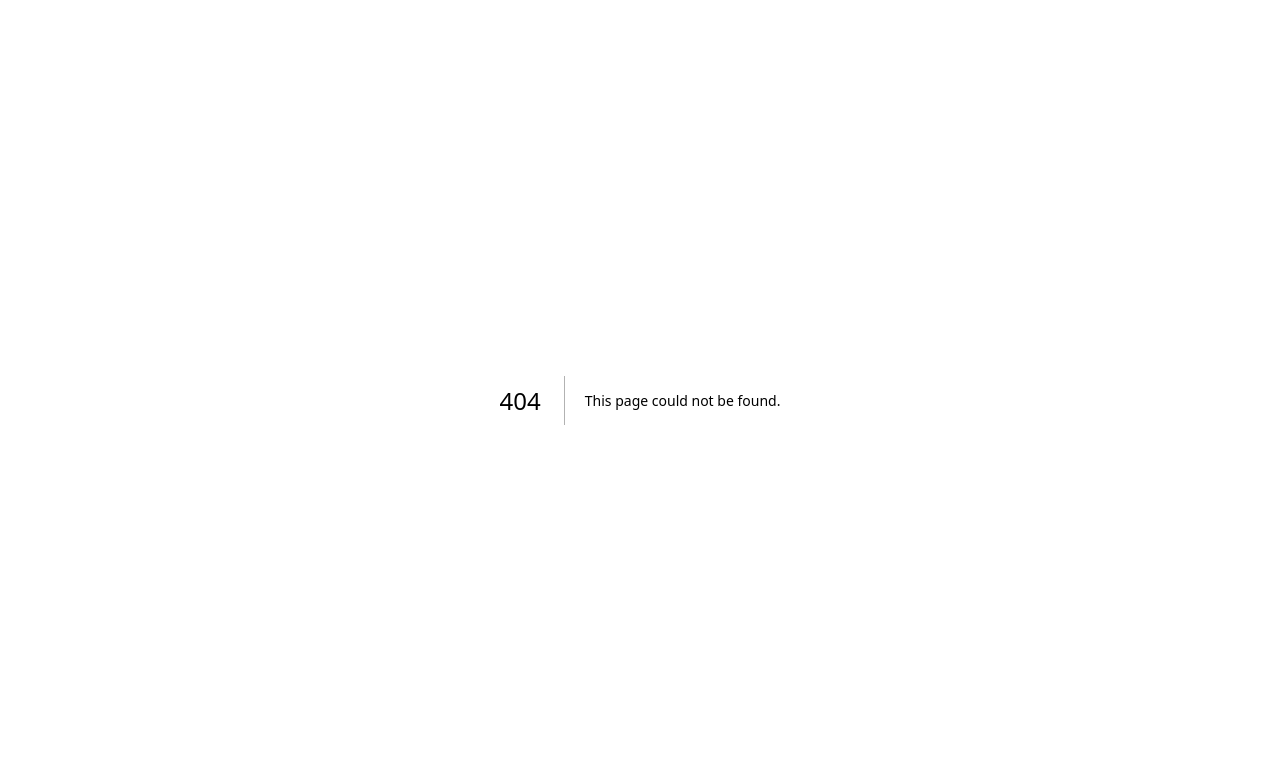
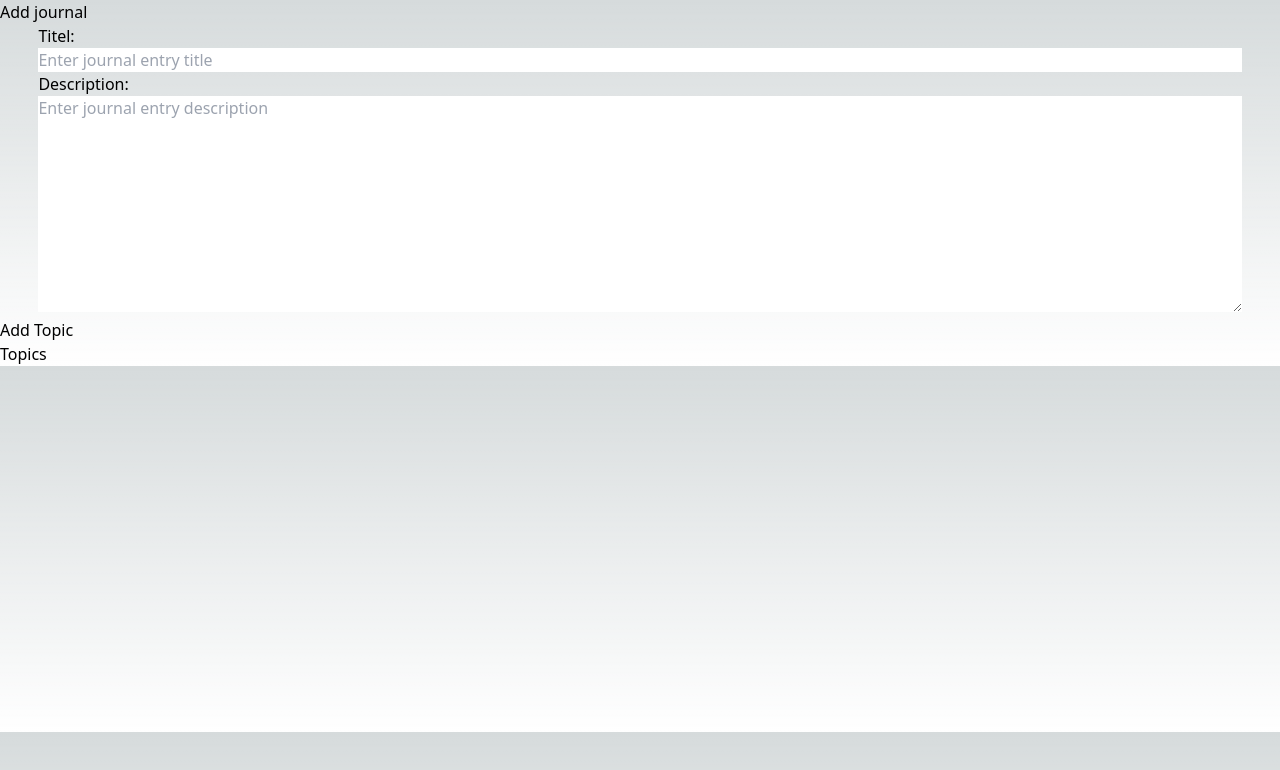
Before and after one commit to alexanderaspman/web-journal-app, a Next.js app: page /add in a window 1280 px wide. Before the commit this address had no page. Shown: the top 770 px of the page. Built offline with nearby package versions, Linux system fonts and the light colour scheme.

Commit message:
fix: input/
plugin stoped working.
made new one

```diff
--- a/mock-server/data.json
+++ b/mock-server/data.json
@@ -5,8 +5,8 @@
         "context": "Fortuna screen",
         "id": 1
        } , {
-        "entryTitle": "/fortuna-screen",
-        "context": "Fortuna screen",
+        "entryTitle": "Nocturnal Animals",
+        "context": "Lorem Ipsum is simply dummy text of the printing and typesetting industry. Lorem Ipsum has been the industry's standard dummy text ever since the 1500s, when an unknown printer took a galley of type and scrambled it to make a type specimen book. It has survived not only five centuries, but also the leap into electronic typesetting, remaining essentially unchanged. It was popularised in the 1960s with the release of Letraset sheets containing Lorem Ipsum passages, and more recently with desktop publishing software like Aldus PageMaker including versions of Lorem Ipsum.",
         "id": 2
       } , {
         "entryTitle": "/fortuna-screen",
--- a/pages/add-entry/index.tsx
+++ b/pages/add-entry/index.tsx
@@ -67,7 +67,7 @@ console.log("Submit data",data);
             <input {...register(`topic.${renderCount}.entryTitle`,{required:true})}
 
             placeholder="Enter title"
-            />
+            /><br/>
               <input {...register(`topic.${renderCount}.context`,{required:true})}
               placeholder="Enter your journal entry"
               />
--- /dev/null
+++ b/pages/add/index.tsx
@@ -0,0 +1,71 @@
+import React, { useState } from 'react';
+
+interface Topic {
+  id: number;
+  entryTitel: string;
+  context: string;
+}
+
+const JournalForm  = () => {
+  const [title, setTitle] = useState<string>('');
+  const [description, setDescription] = useState<string>('');
+  const [topics, setTopics] = useState<Topic[]>([]);
+
+  const handleTitleChange = (event: React.ChangeEvent<HTMLInputElement>) => {
+    setTitle(event.target.value);
+  };
+
+  const handleDescriptionChange = (event: any) => {
+    setDescription(event.target.value);
+  };
+
+  const handleAddTopic = () => {
+    const newTopic: Topic = {
+      id: topics.length + 1,
+      entryTitel: title,
+      context: description
+    };
+    setTopics([...topics, newTopic]);
+    setTitle('');
+    setDescription('');
+  };
+
+  return (
+    <div>
+      <h2>Add journal</h2>
+      <div style={{padding:"0 3%"}}>
+        <label>
+           Titel:
+          <input type="text" value={title} onChange={handleTitleChange}   style={{color:"black",width:"100%"}}      placeholder='Enter journal entry title'
+/>
+        </label>
+      </div>
+      <div style={{padding:"0 3%"}}>
+        <label>
+          Description:
+          <textarea
+           style={{color:"black",width:"100%"}}
+        rows={9}
+        cols={45}
+        value={description}
+        maxLength={500}
+        placeholder='Enter journal entry description'
+        onChange={handleDescriptionChange}
+      />
+
+        </label>
+      </div>
+      <button onClick={handleAddTopic}>Add Topic</button>
+      <h2>Topics</h2>
+      <ul>
+        {topics.map(topic => (
+          <li key={topic.id}>
+            <strong>{topic.entryTitel}</strong>: {topic.context}
+          </li>
+        ))}
+      </ul>
+    </div>
+  );
+};
+
+export default JournalForm;
--- a/pages/home/[id].tsx
+++ b/pages/home/[id].tsx
@@ -45,27 +45,24 @@ export async function getServerSideProps(context:any) {
     const response = useState<any>( paragraphs)
 const title = paragraphs.entryTitle
 const context = paragraphs.context
+const id = paragraphs.id
     console.log(paragraphs)
     console.log("data")
     return (
       <div>
-      <main>
-     <div className={styles.hero_img }></div>
-      <div className={styles.container}>
-        <div className={"row-80"}>
-          <section>
-            <h1>{title}</h1>
+      <main >
+        <button>back</button>
+      <div className={styles.item} style={{height:"60%"}}>
 
-          </section>
-        </div>
-        <section className={styles.context}>
-          <div className='flex flex-row gap-y-0.5 gap-x-10'>
-            {context}
-       </div>
-        </section>
+<div className={styles.item__header}>
+<h2>
+    {title}
+ </h2>
+    <span >{id}</span>
+</div>
+<div className={styles.item__content_big}>{context}</div>
 
-
-        </div>
+</div>
         </main>
         </div>
         )
--- a/pages/home/home.module.scss
+++ /dev/null
@@ -1,39 +0,0 @@
-
-
-$color-primary: #925755;
-$color-secondary: #E8BBBB;
-
-.container {
-    max-width: 1038px;
-    margin: 0 auto;
-}
-
-.item {
-    margin-bottom: 16px;
-}
-
-.item__header {
-    background-color: $color-primary;
-    display: flex;
-    justify-content: space-between;
-    align-items: center;
-    padding: 8px 16px;
-    border-radius: 16px 16px 0 0;
-    h2 {
-        font-size: 1.5rem;
-    }
-    span {
-        font-size: 1.1rem;
-    }
-}
-
-.item__content {
-    background-color: $color-secondary;
-    padding: 16px;
-    border-radius: 0 0 4px 4px;
-}
-
-.pagination {
-    display: flex;
-    justify-content: center;
-}
--- a/pages/home/index.tsx
+++ b/pages/home/index.tsx
@@ -6,6 +6,7 @@ import {paginate} from '@/helper/paginate'
 import Wrapper from '@/components/Wrapper'
 import styles from './home.module.scss'
 import Link from "next/link"
+import TrashButton from "@/assets/deletButton"
 interface Data{
     id:number
     entryTitle:string
@@ -36,9 +37,7 @@ await dataBase//request
     const deleteObject = (id: number) => {
         const updatedData = entries.filter((item:any) => item.id !== id);
         setEntries(updatedData);
-
-
-      };
+    };
 
 
     const items = entries.length
```
Also changed, not shown: assets/deletButton.tsx (added, +22 -0 lines).
